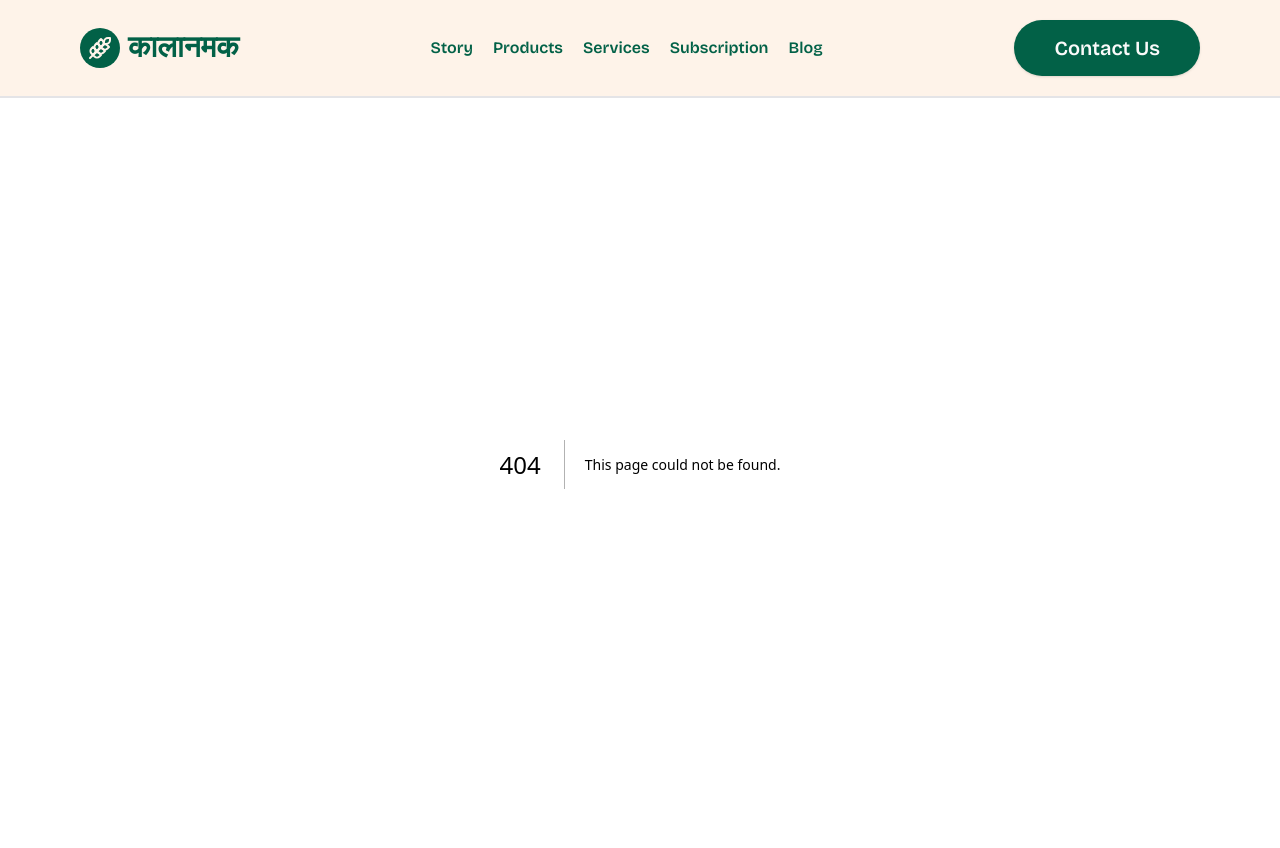
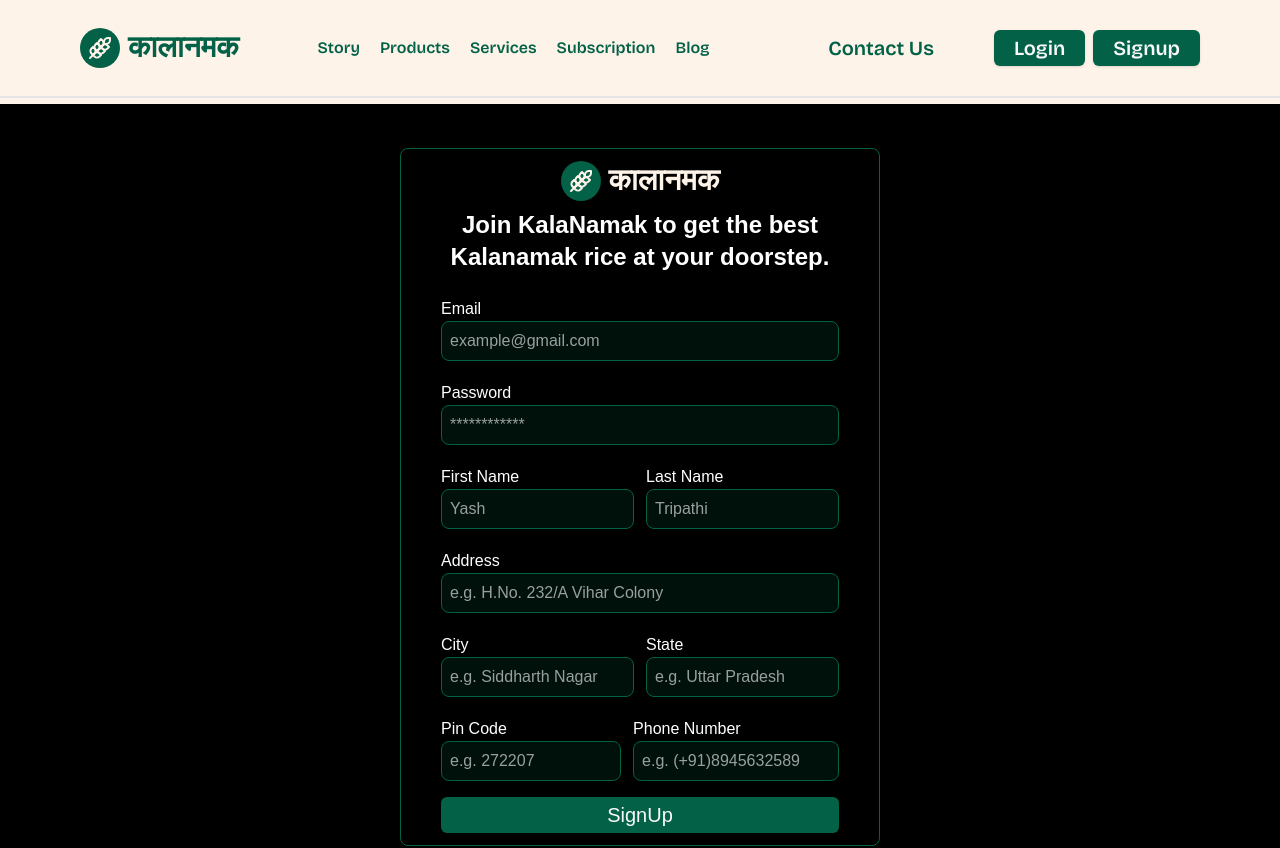
Before and after one commit to ankitmrmishra/kalanamak, a Next.js app: page /signup in a window 1280 px wide. Before the commit this address had no page. Shown: the top 848 px of the page. Built offline with nearby package versions, Linux system fonts and the light colour scheme.

Commit message:
added the login and signUP pages

```diff
--- a/app/api/admin/route.ts
+++ b/app/api/admin/route.ts
@@ -1,7 +1,7 @@
 import { NextResponse } from "next/server";
 import db from "../../../lib/prisma";
 
-export async function GET(res: NextResponse) {
+export async function GET() {
   try {
     const orders = await db.order.findMany({
       orderBy: {
@@ -13,8 +13,8 @@
   } catch (error) {
     console.log(error);
     return NextResponse.json(
-      { error: "Failed to fetch orders" },
-      { status: 500 }
+      { error: "Failed to fetch orders" }
+      // { status: 500 }
     );
   }
 }
--- /dev/null
+++ b/app/login/page.tsx
@@ -0,0 +1,62 @@
+"use client";
+import React from "react";
+import { Mukta } from "next/font/google";
+import { Wheat } from "lucide-react";
+import { Button } from "@/components/ui/button";
+
+const mukta = Mukta({ weight: ["600"], subsets: ["devanagari"] });
+// const PoppinsFont = Bricolage_Grotesque({
+//   subsets: ["latin-ext"],
+//   weight: ["600"],
+// });
+
+const page = () => {
+  return (
+    <div className="md:mt-10 h-[90vh] flex w-full  bg-black md:py-10 justify-center align-middle items-center  ">
+      <div className="logincomponent bg-[#000000] w-[25rem]  md:min-w-[30rem] md:mt-1 rounded-lg  px-10  flex flex-col justify-between align-middle border border-[#026147] py-44 ">
+        <div className="logo flex flex-col ">
+          <div
+            className={`logo ${mukta.className} text-[#026147] flex justify-center items-center align-middle text-3xl gap-2 text-center`}
+          >
+            <span className="bg-[#026147] rounded-full text-[#fef3e9] p-2">
+              <Wheat />
+            </span>
+            कालानमक
+          </div>
+          <span className="text-2xl text-white py-5 font-semibold text-center w-full ">
+            Welcome Back <br /> Login to KalaNamak app
+          </span>
+        </div>
+        <div className="form">
+          <form action="" method="post" className=" flex flex-col  py-4 gap-5">
+            <div className="">
+              <span className="text-white">Email</span>
+              <input
+                type="email"
+                name=""
+                id=""
+                placeholder="example@gmail.com"
+                className=" w-full rounded-lg h-10 placeholder-white/60 text-white px-2  bg-[#0261482d] border border-[#026147] "
+              />
+            </div>
+            <div className="">
+              <span className="text-white">Password</span>
+              <input
+                type="email"
+                name=""
+                id=""
+                placeholder="************"
+                className=" w-full rounded-lg h-10 placeholder-white/60 text-white px-2  bg-[#0261482d] border border-[#026147] "
+              />
+            </div>
+          </form>
+        </div>
+        <Button className=" bg-[#026147] w-full text-xl py-4 px-5 hover:bg-[#8B5A2B]">
+          Login
+        </Button>
+      </div>
+    </div>
+  );
+};
+
+export default page;
--- /dev/null
+++ b/app/signup/page.tsx
@@ -0,0 +1,138 @@
+"use client";
+import React from "react";
+import { Mukta } from "next/font/google";
+import { Wheat } from "lucide-react";
+import { Button } from "@/components/ui/button";
+
+const mukta = Mukta({ weight: ["600"], subsets: ["devanagari"] });
+// const PoppinsFont = Bricolage_Grotesque({
+//   subsets: ["latin-ext"],
+//   weight: ["600"],
+// });
+
+const page = () => {
+  return (
+    <div className="md:mt-10 flex w-full  bg-black md:py-10 justify-center align-middle items-center md:items-start  ">
+      <div className="logincomponent bg-[#000000] w-[25rem]  md:min-w-[30rem] md:mt-1 rounded-lg py-3 px-10  flex flex-col justify-between align-middle border border-[#026147] ">
+        <div className="logo flex flex-col justify-center align-middle items-center ">
+          <div
+            className={`logo ${mukta.className} text-[#fef3e9] flex justify-center items-center align-middle text-3xl gap-2 text-center`}
+          >
+            <span className="bg-[#026147] rounded-full text-[#fef3e9] p-2">
+              <Wheat />
+            </span>
+            कालानमक
+          </div>
+          <span className="text-2xl text-white py-2 font-semibold text-center  md:w-96">
+            Join KalaNamak to get the best Kalanamak rice at your doorstep.
+          </span>
+        </div>
+        <div className="form ">
+          <form action="" method="post" className=" flex flex-col  py-4 gap-5">
+            <div className="email">
+              <span className="text-white">Email</span>
+              <input
+                type="email"
+                name=""
+                id=""
+                placeholder="example@gmail.com"
+                className=" w-full rounded-lg h-10 placeholder-white/60 text-white px-2  bg-[#0261482d] border border-[#026147] "
+              />
+            </div>
+            <div className="password">
+              <span className="text-white">Password</span>
+              <input
+                type="password"
+                name=""
+                id=""
+                placeholder="************"
+                className=" w-full rounded-lg h-10 placeholder-white/60 text-white px-2  bg-[#0261482d] border border-[#026147] "
+              />
+            </div>
+            <div className="name flex gap-3 md:flex-row flex-col">
+              <div className="w-full">
+                <span className="text-white">First Name</span>
+                <input
+                  type="text"
+                  name=""
+                  id=""
+                  placeholder="Yash"
+                  className=" w-full rounded-lg h-10 placeholder-white/60 text-white px-2  bg-[#0261482d] border border-[#026147] "
+                />
+              </div>
+              <div className="w-full">
+                <span className="text-white">Last Name</span>
+                <input
+                  type="text"
+                  name=""
+                  id=""
+                  placeholder="Tripathi"
+                  className=" w-full rounded-lg h-10 placeholder-white/60 text-white px-2  bg-[#0261482d] border border-[#026147] "
+                />
+              </div>
+            </div>
+            <div className="">
+              <span className="text-white">Address</span>
+              <input
+                type="text"
+                name=""
+                id=""
+                placeholder="e.g. H.No. 232/A Vihar Colony"
+                className=" w-full rounded-lg h-10 placeholder-white/60 text-white px-2  bg-[#0261482d] border border-[#026147] "
+              />
+            </div>
+            <div className="name flex gap-3 md:flex-row flex-col w-full ">
+              <div className="w-full">
+                <span className="text-white">City</span>
+                <input
+                  type="text"
+                  name=""
+                  id=""
+                  placeholder="e.g. Siddharth Nagar"
+                  className=" w-full rounded-lg h-10 placeholder-white/60 text-white px-2  bg-[#0261482d] border border-[#026147] "
+                />
+              </div>
+              <div className="w-full">
+                <span className="text-white">State</span>
+                <input
+                  type="text"
+                  name=""
+                  id=""
+                  placeholder="e.g. Uttar Pradesh"
+                  className=" w-full rounded-lg h-10 placeholder-white/60 text-white px-2  bg-[#0261482d] border border-[#026147] "
+                />
+              </div>
+            </div>
+            <div className="name flex gap-3 md:flex-row flex-col">
+              <div className="">
+                <span className="text-white">Pin Code</span>
+                <input
+                  type="text"
+                  name=""
+                  id=""
+                  placeholder="e.g. 272207"
+                  className=" w-full rounded-lg h-10 placeholder-white/60 text-white px-2  bg-[#0261482d] border border-[#026147] "
+                />
+              </div>
+              <div className="">
+                <span className="text-white">Phone Number</span>
+                <input
+                  type="text"
+                  name=""
+                  id=""
+                  placeholder="e.g. (+91)8945632589"
+                  className=" w-full rounded-lg h-10 placeholder-white/60 text-white px-2  bg-[#0261482d] border border-[#026147] "
+                />
+              </div>
+            </div>
+          </form>
+        </div>
+        <Button className=" bg-[#026147] w-full text-xl py-4 px-5 hover:bg-[#8B5A2B]">
+          SignUp
+        </Button>
+      </div>
+    </div>
+  );
+};
+
+export default page;
--- a/components/Footer.tsx
+++ b/components/Footer.tsx
@@ -1,11 +1,26 @@
+"use client";
 import Link from "next/link";
 import { Facebook, Instagram, Twitter, Wheat } from "lucide-react";
 
 import { Mukta } from "next/font/google";
+import { usePathname } from "next/navigation";
 
 const mukta = Mukta({ weight: ["600"], subsets: ["devanagari"] });
 
-export default function Footer() {
+const Footer = () => {
+  const pathname = usePathname();
+
+  // Define pages where the footer should be excluded
+  const noFooterRoutes = ["/signup", "/login"];
+
+  // Determine if the current path should hide the footer
+  const hideFooter = noFooterRoutes.includes(pathname);
+  return <div>{!hideFooter && <FooterComponent />}</div>;
+};
+
+export default Footer;
+
+export function FooterComponent() {
   return (
     <footer className="bg-white border-t">
       <div className="mx-auto max-w-7xl px-4 py-12 sm:px-6 lg:px-8">
--- a/components/Navbar.tsx
+++ b/components/Navbar.tsx
@@ -4,6 +4,7 @@
 import { Menu, Wheat, X } from "lucide-react";
 import { Button } from "./ui/button";
 import { motion, AnimatePresence } from "motion/react";
+import { useRouter } from "next/navigation";
 
 const mukta = Mukta({ weight: ["600"], subsets: ["devanagari"] });
 const PoppinsFont = Bricolage_Grotesque({
@@ -13,6 +14,7 @@
 
 const Navbar = () => {
   const [isOpen, setIsOpen] = useState(false);
+  const router = useRouter();
 
   const handleOnClick = () => {
     console.log("Clicked menu icon");
@@ -46,10 +48,27 @@
           </div>
           <div className="hover:text-[#8B5A2B] hover:cursor-pointer">Blog</div>
         </div>
-        <div className="contactus">
-          <Button className="rounded-full bg-[#026147] text-xl py-7 px-10">
+        <div className="contactus flex gap-5 justify-between align-middle items-center">
+          <Button
+            variant={"link"}
+            className="rounded-full bg-transparent text-[#026147] text-xl py-7 px-10"
+          >
             Contact Us
           </Button>
+          <div className="flex gap-2">
+            <Button
+              onClick={() => router.push("/login")}
+              className=" bg-[#026147] text-xl py-4 px-5 hover:bg-[#8B5A2B]"
+            >
+              Login
+            </Button>
+            <Button
+              onClick={() => router.push("/signup")}
+              className=" bg-[#026147] text-xl py-4 px-5 hover:bg-[#8B5A2B]"
+            >
+              Signup
+            </Button>
+          </div>
         </div>
       </div>
 
--- a/components/Products.tsx
+++ b/components/Products.tsx
@@ -100,7 +100,7 @@
               className={cn(
                 "rounded-full bg-[#026147] px-8 py-6 text-lg hover:bg-[#026147]/90 transition-all duration-300",
                 title === "Kalanamak Rice - 25kg Pack" &&
-                  "bg-white text-textcolur"
+                  "bg-white text-textcolur hover:bg-white/65"
               )}
             >
               Shop Now
--- a/components/Testimonial.tsx
+++ b/components/Testimonial.tsx
@@ -23,7 +23,7 @@
         </span>
       </div>
       <InfiniteMovingCards
-        className={`${BrocolageFontLight.className} max-h-max`}
+        className={`${BrocolageFontLight.className} max-h-max py-10`}
         items={testimonials}
         direction="right"
         speed="slow"
--- a/components/ui/InfiniteCard.tsx
+++ b/components/ui/InfiniteCard.tsx
@@ -73,7 +73,7 @@
     <div
       ref={containerRef}
       className={cn(
-        "scroller relative z-20   max-w-7xl overflow-hidden  [mask-image:linear-gradient(to_right,transparent,white_20%,white_80%,transparent)]",
+        "scroller relative z-20    max-w-7xl overflow-hidden  [mask-image:linear-gradient(to_right,transparent,white_20%,white_80%,transparent)]",
         className
       )}
     >
@@ -87,22 +87,22 @@
       >
         {items.map((item) => (
           <li
-            className="w-[350px] max-w-full  relative rounded-2xl border border-b-0 flex-shrink-0 border-emerald-500 px-8 py-6 md:w-[450px]"
+            className="w-[350px] max-w-full   relative rounded-2xl border  flex-shrink-0 border-emerald-900 px-8 py-10 md:w-[450px]"
             style={{
               background:
                 "linear-gradient(180deg, var(--slate-800), var(--slate-900)",
             }}
             key={item.name}
           >
-            <blockquote>
-              <div
+            <blockquote className="">
+              {/* <div
                 aria-hidden="true"
-                className="user-select-none -z-1 pointer-events-none absolute -left-0.5 -top-0.5 h-[calc(100%_+_4px)] w-[calc(100%_+_4px)]"
-              ></div>
-              <span className=" relative z-20 text-sm leading-[1.6] text-emerald-600 font-normal">
+                className="user-select-none  -z-1 pointer-events-none absolute -left-0.5 -top-0.5 h-[calc(100%_+_4px)] w-[calc(100%_+_4px)]"
+              ></div> */}
+              <span className=" relative z-20 text-xl font-medium leading-[1.6] text-emerald-600 ">
                 {item.quote}
               </span>
-              <div className="relative z-20 mt-6 flex flex-row items-center">
+              <div className="relative z-20 mt-6 flex flex-row items-center ">
                 <span className="flex flex-col gap-1">
                   <span className=" text-sm leading-[1.6] text-emerald-800 font-normal">
                     {item.name}
--- a/lib/auth.ts
+++ /dev/null
@@ -1,5 +0,0 @@
-import NextAuth from "next-auth";
-
-export const { handlers, signIn, signOut, auth } = NextAuth({
-  providers: [],
-});
--- a/lib/middlware.ts
+++ /dev/null
@@ -1 +0,0 @@
-export { auth as middleware } from "@/lib/auth";
```
Also changed, not shown: app/api/auth/[...nextauth]/route.ts (deleted, +0 -15 lines).
